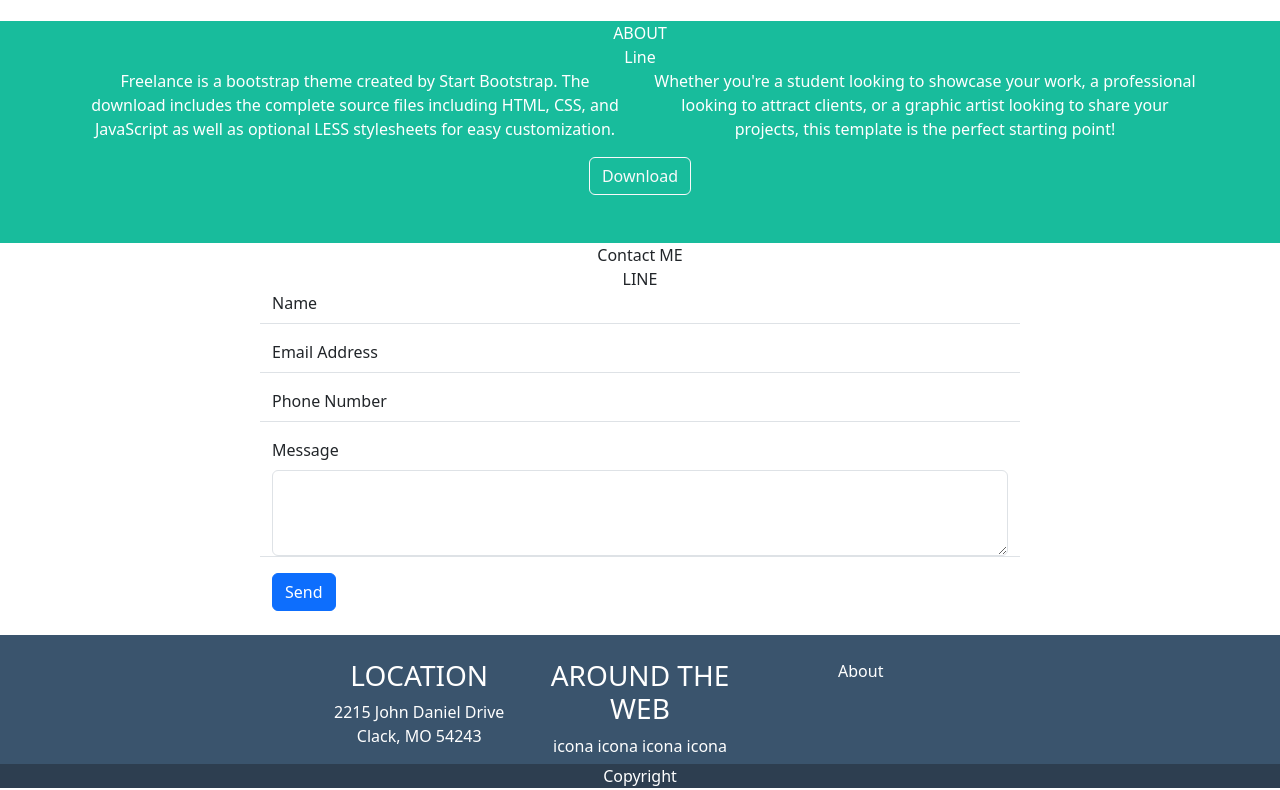
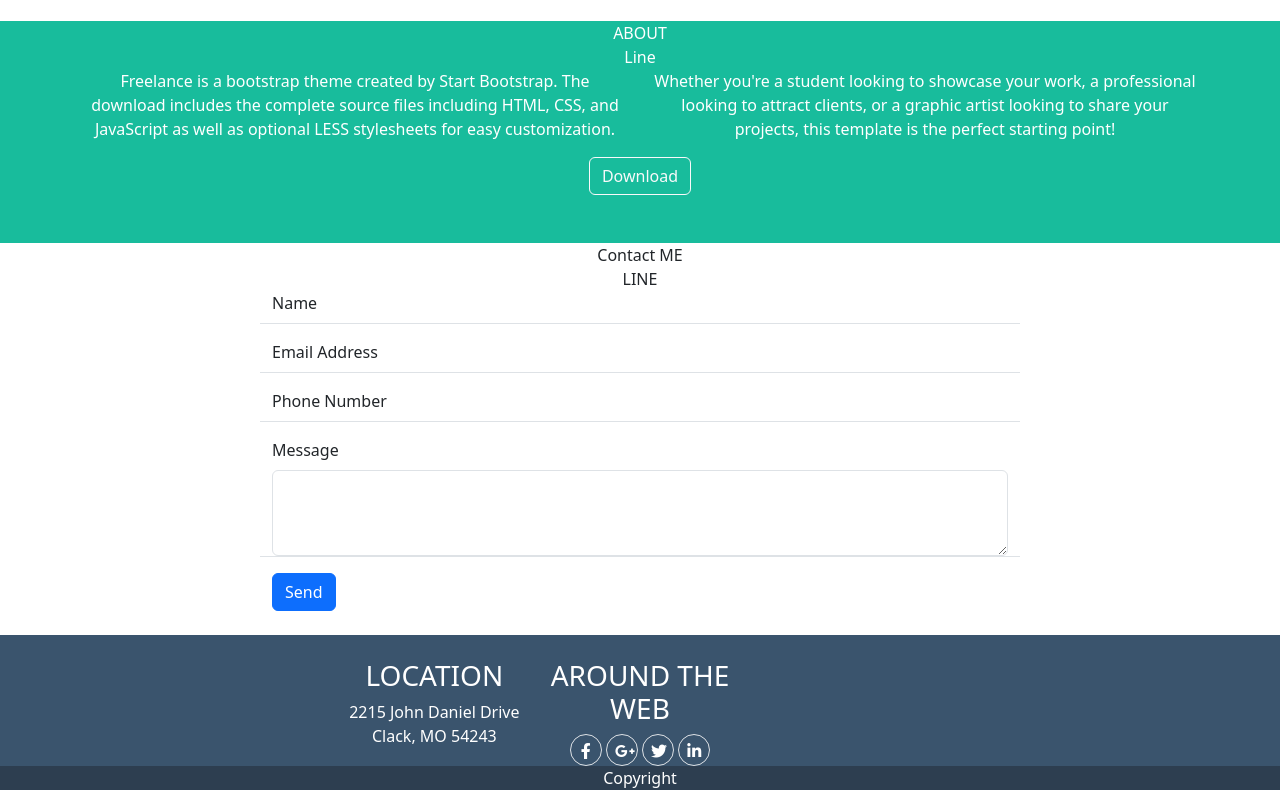
Before and after one commit to UmbertoSerino/html-css-bootstrap-freelancer, a plain HTML site: page index.html in a window 1280 px wide. Shown: the part 1088-1878 px from the top of the page. Drawn offline with nearby package versions, Linux system fonts and the light colour scheme.

Commit message:
added circle icon in footer

```diff
--- a/index.html
+++ b/index.html
@@ -163,12 +163,14 @@
                     </div>
                     <div class="col-12 col-md-4">
                         <h3 class="text-uppercase">Around The web</h3>
-                        icona
-                        icona
-                        icona
-                        icona
+                        <i class="rounded-circle p-2 border border-1 fa-brands fa-facebook-f"></i>
+                        <i class="rounded-circle p-2 border border-1 fa-brands fa-google-plus-g"></i>
+                        <i class="rounded-circle p-2 border border-1 fa-brands fa-twitter"></i>
+                        <i class="rounded-circle p-2 border border-1 fa-brands fa-linkedin-in"></i>
                     </div>
-                    <div class="col-12 col-md-4">About</div>
+                    <div class="col-12 col-md-4">
+                        <h3></h3>
+                    </div>
                 </div>
             </div>
         </section>
--- a/style/style.css
+++ b/style/style.css
@@ -36,6 +36,8 @@ header section.my_bg-color-dark {
     text-transform: uppercase;
 }
 
+/* MAIN */
+
 main .cards img{
     width: 100%;
 }
@@ -44,6 +46,11 @@ main .cards img{
     color: white;
 }
 
+/* FOOTER */
+footer i{
+    width: 2rem;
+    height: 2rem;
+}
 
 
 @media screen and (min-width:
```
